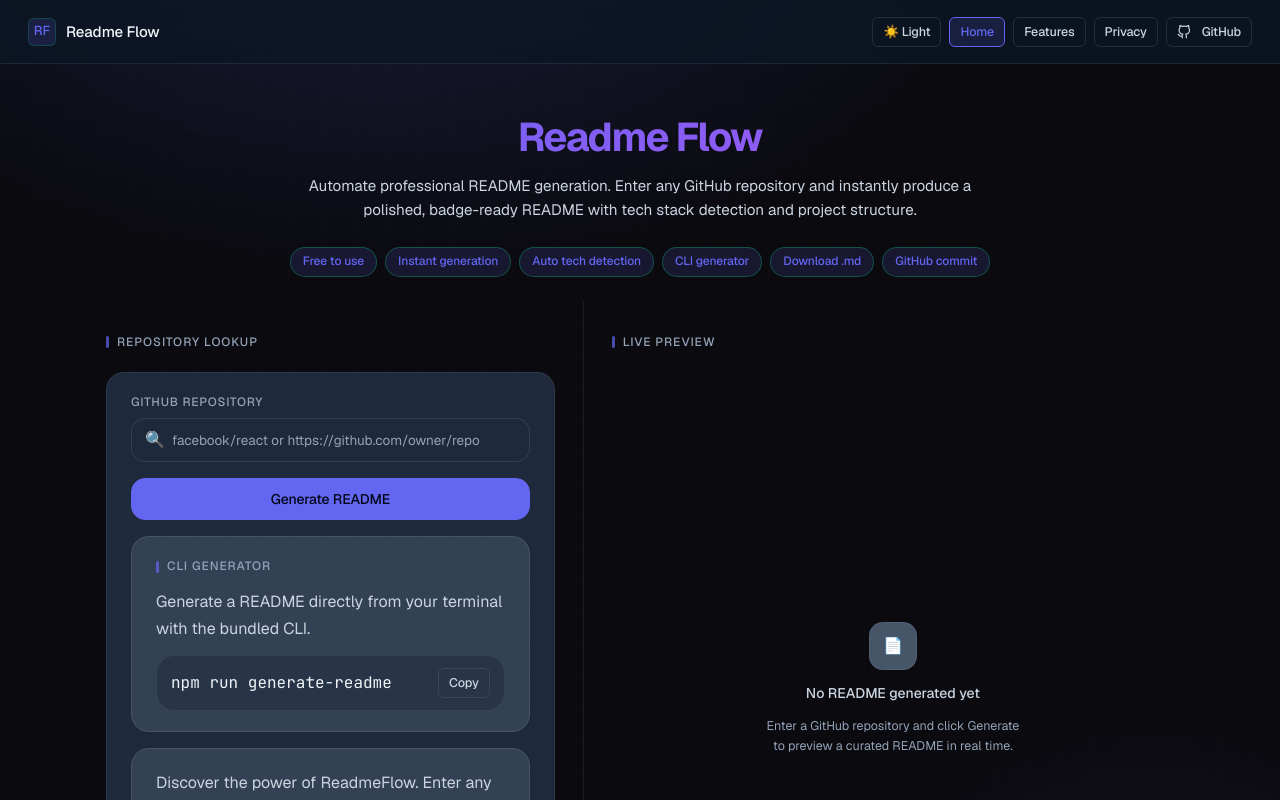
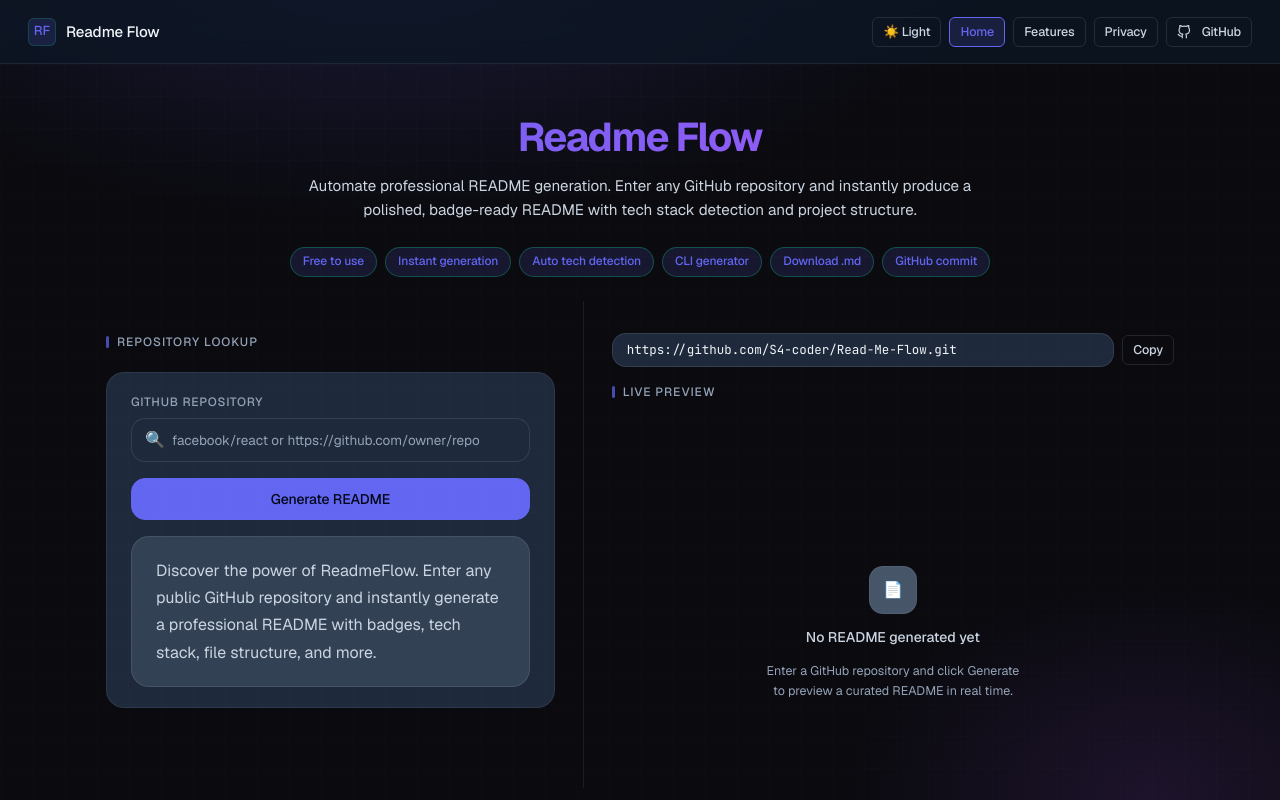
Before and after one commit to S4-coder/Read-Me-Flow, a Next.js app: page / in a window 1280 px wide. Shown: the top 800 px of the page. Built offline with nearby package versions, Linux system fonts and the light colour scheme.

Commit message:
Add CLI link box and npm package metadata

```diff
--- a/components/ReadmeGenerator.jsx
+++ b/components/ReadmeGenerator.jsx
@@ -5,7 +5,7 @@
 import Header from './Header';
 import Footer from './Footer';
 
-const CLI_COMMAND = 'npm run generate-readme';
+const CLI_REPO_URL = 'https://github.com/S4-coder/Read-Me-Flow.git';
 
 function normalizeRepoInput(input) {
   if (!input) return {};
@@ -280,8 +280,8 @@
     element.click();
   };
 
-  const copyCliCommand = () => {
-    navigator.clipboard.writeText(CLI_COMMAND);
+  const copyCliLink = () => {
+    navigator.clipboard.writeText(CLI_REPO_URL);
     setCliCopied(true);
     setTimeout(() => setCliCopied(false), 2000);
   };
@@ -419,36 +419,6 @@
               {loading ? 'Generating...' : 'Generate README'}
             </button>
 
-            <div className="card card-elevated">
-              <div className="section-header" style={{ marginBottom: '0.75rem' }}>
-                <div className="section-title">CLI Generator</div>
-              </div>
-              <p className="text-slate-400" style={{ color: 'var(--text-secondary)', marginBottom: '0.75rem' }}>
-                Generate a README directly from your terminal with the bundled CLI.
-              </p>
-              <div
-                className="card"
-                style={{
-                  background: 'rgba(15, 23, 42, 0.28)',
-                  border: '1px solid var(--border-dim)',
-                  padding: '0.75rem 0.875rem',
-                  display: 'flex',
-                  alignItems: 'center',
-                  justifyContent: 'space-between',
-                  gap: '0.75rem',
-                }}
-              >
-                <code style={{ color: 'var(--text-primary)', overflowWrap: 'anywhere' }}>{CLI_COMMAND}</code>
-                <button
-                  type="button"
-                  className="btn btn-ghost btn-sm"
-                  onClick={copyCliCommand}
-                >
-                  {cliCopied ? 'Copied' : 'Copy'}
-                </button>
-              </div>
-            </div>
-
             {error ? (
               <div className="card card-elevated" style={{ background: 'rgba(248, 113, 113, 0.08)', borderColor: 'rgba(248, 113, 113, 0.18)', color: '#f87171' }}>
                 {error}
@@ -498,6 +468,30 @@
         </section>
 
         <section className="panel" style={{ overflow: generatedReadme ? 'auto' : 'visible' }}>
+          <div
+            style={{
+              display: 'flex',
+              alignItems: 'center',
+              gap: '0.5rem',
+              marginBottom: '1rem',
+            }}
+          >
+            <input
+              className="input"
+              readOnly
+              value={CLI_REPO_URL}
+              aria-label="CLI link"
+              style={{ minWidth: 0, flex: 1, height: '34px', fontSize: '12.5px' }}
+            />
+            <button
+              type="button"
+              className="btn btn-ghost btn-sm"
+              onClick={copyCliLink}
+            >
+              {cliCopied ? 'Copied' : 'Copy'}
+            </button>
+          </div>
+
           <div className="section-header">
             <div className="section-title">Live Preview</div>
           </div>
```
Also changed, not shown: package.json (+25 -1 lines).
